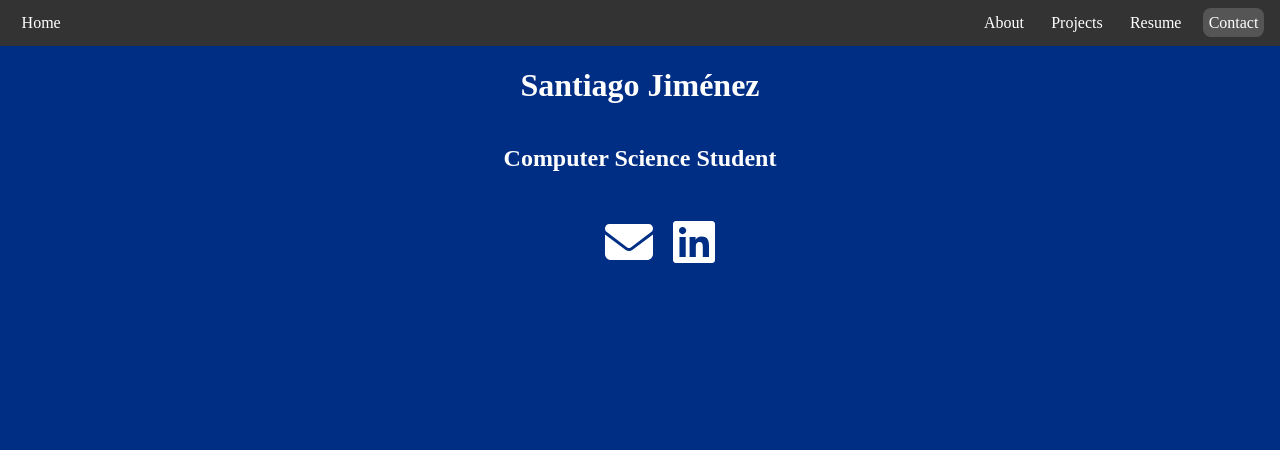
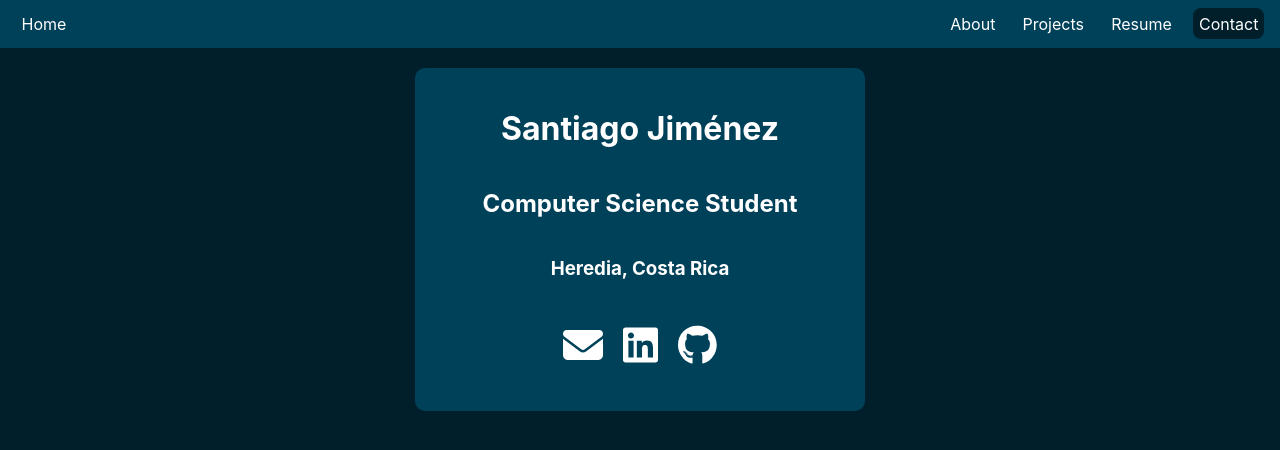
Before and after one commit to Santin203/santin203.github.io, a React (Create React App) app: page /contact in a window 1280 px wide. Shown: the top 450 px of the page. Built offline with nearby package versions, Linux system fonts and the light colour scheme.

Commit message:
WIP: 04dc6a3 checkpoint #2

```diff
--- a/src/App.css
+++ b/src/App.css
@@ -1,21 +1,20 @@
 * {
   box-sizing: border-box;
-  font-family: 'Roboto Slab';
 }
 
 
 body {
   margin: 0;
-  background-color: rgb(0, 46, 133);
+  background-color: rgb(0,31,43);
 
 }
 
 .App {
-  background-color: rgb(0, 46, 133);
+  background-color: rgb(0,31,43);
 }
 
 .nav {
-  background-color: #333;
+  background-color: rgb(0,65,90);
   display: flex;
   justify-content: space-between;
   align-items: center;
@@ -54,11 +53,11 @@ body {
 }
 
 .nav li.active {
-  background-color: #555;
+  background-color: rgb(0,31,43);
 }
 
 .nav li:hover {
-  background-color: #777;
+  background-color: rgb(1, 49, 68);
 }
 /*   */
 .Intro {
@@ -92,23 +91,28 @@ body {
 }
 
 .contactPage {
+  background-color: rgb(0,65,90);
   display: flex;
   flex-direction: column;
+  padding: 20px;
+  margin: 20px;
+  border-radius: 10px;
+  width: 450px;
+  justify-content: center;
   align-items: center;
 }
 
 .socialIcons {
   display: flex;
   flex-direction: row;
-  align-items: center;
-
+  padding-left: 0;
 }
 
 .iconLink {
   display: flex;
   color: #ffffff;
   margin: 10px;
-  font-size: 48px;
+  font-size: 40px;
 }
 
 .App-logo {
--- a/src/pages/Contact.tsx
+++ b/src/pages/Contact.tsx
@@ -2,6 +2,7 @@ import { FontAwesomeIcon } from '@fortawesome/react-fontawesome'
 import { icon } from '@fortawesome/fontawesome-svg-core/import.macro'
 import { faLinkedin } from '@fortawesome/free-brands-svg-icons';
 import { faEnvelope } from '@fortawesome/free-solid-svg-icons';
+import { faGithub } from '@fortawesome/free-brands-svg-icons';
 
 const Contact = () => {
     return (
@@ -10,12 +11,16 @@ const Contact = () => {
 
                 <h1>Santiago Jiménez</h1>
                 <h2>Computer Science Student</h2>
+                <h3>Heredia, Costa Rica</h3>
                 <ul className="socialIcons" style={{ listStyleType: "none" }}>
                     <li>
-                    <a className="iconLink" href="mailto: santiago.jimenez.casas@gmail.com" target="_blank"><FontAwesomeIcon icon={faEnvelope} /></a>
+                        <a className="iconLink" href="mailto: santiago.jimenez.casas@gmail.com" target="_blank"><FontAwesomeIcon icon={faEnvelope} /></a>
                     </li>
                     <li>
-                    <a className="iconLink" href="https://www.linkedin.com/in/jimenezsantiago/" target="_blank"><FontAwesomeIcon icon={faLinkedin} /></a>
+                        <a className="iconLink" href="https://www.linkedin.com/in/jimenezsantiago/" target="_blank"><FontAwesomeIcon icon={faLinkedin} /></a>
+                    </li>
+                    <li>
+                        <a className="iconLink" href="https://github.com/Santin203" target="_blank"><FontAwesomeIcon icon={faGithub} /></a>
                     </li>
                 </ul>
 
```
